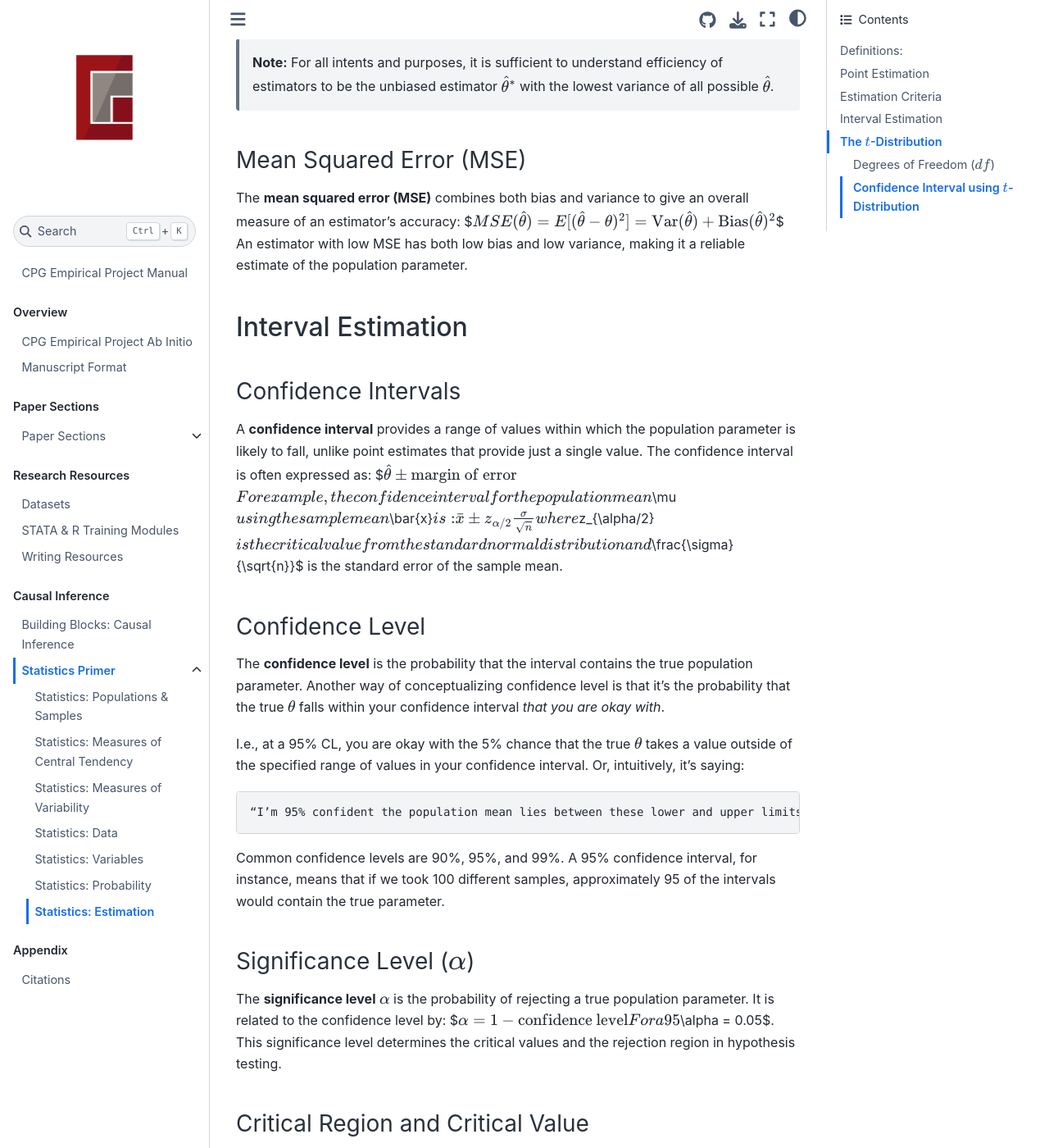
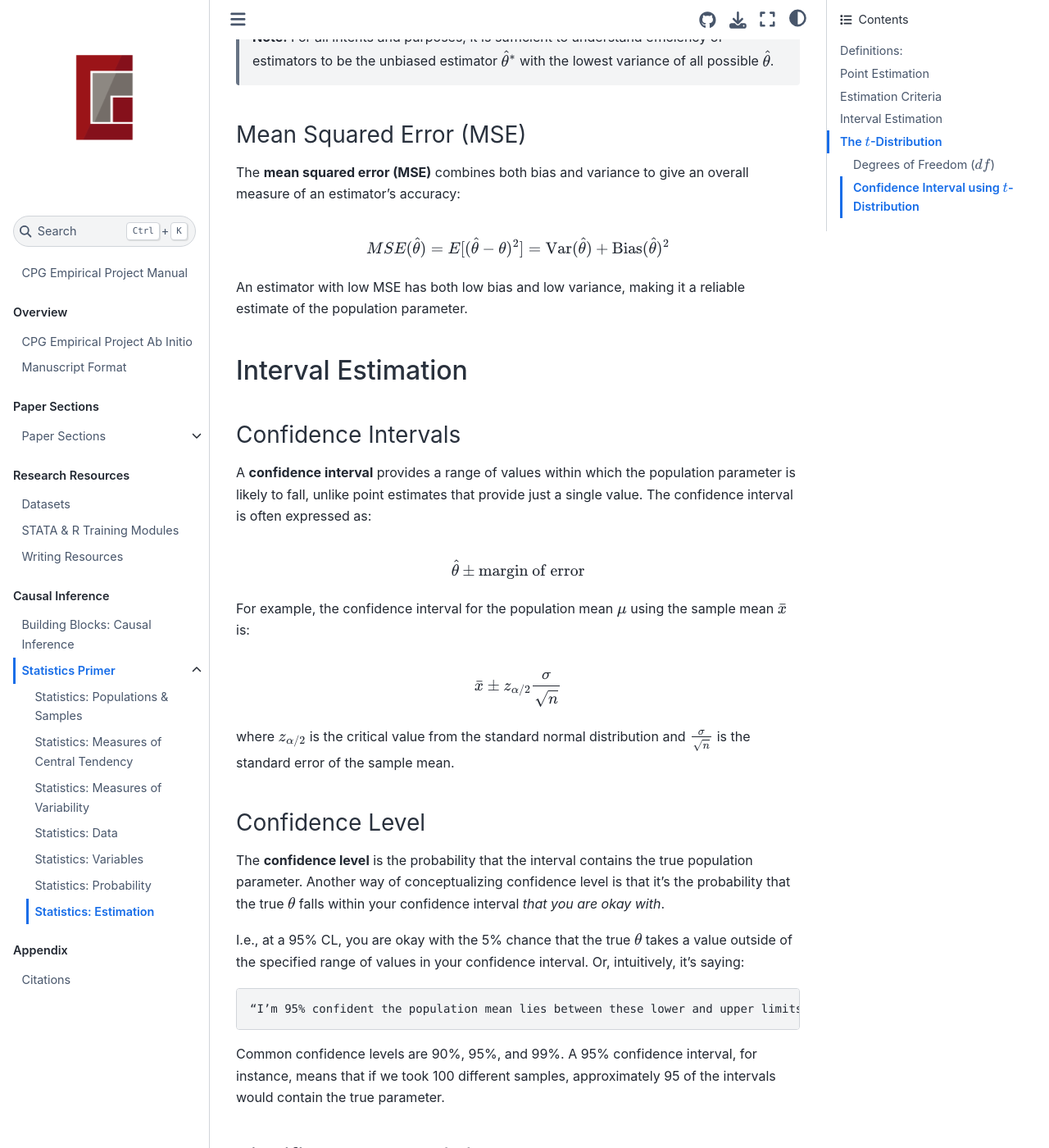
Before and after one commit to cornellpolicygroup/empirical-manual, a Jupyter Book: the page built from content/08-01-07-Estimation.md, in a window 1280 px wide and 1400 px high, scrolled down 6268 px. Shown: the whole window at 82% size. Built offline with Jupyter Book 1.0.4 settings and Sphinx 7.4.7 and the Sphinx Book theme 1.1.4, drawn with Linux system fonts in a browser that asks for light colours; some of the changed text lies outside the part shown.

Commit message:
Fix formatting errors

```diff
--- a/content/08-01-07-Estimation.md
+++ b/content/08-01-07-Estimation.md
@@ -136,7 +136,7 @@ $$
 
 This shows that $\bar{X}$ is an efficient estimator.
 
-> ### Proof that the Sample Mean Achieves the CRLB
+> **Proof that the Sample Mean Achieves the CRLB**
 >
 > Assume we have a sample $X_1, X_2, \ldots, X_n$ drawn from a normal distribution $\mathcal{N}(\mu, \sigma^2)$, where $\mu$ is the unknown parameter we want to estimate, and $\sigma^2$ is known.
 >
@@ -209,9 +209,11 @@ L(\mu) = \prod_{i=1}^{n} \frac{1}{\sqrt{2\pi\sigma^2}} \exp\left(-\frac{(X_i - \
 ### Mean Squared Error (MSE)
 
 The **mean squared error (MSE)** combines both bias and variance to give an overall measure of an estimator's accuracy:
+
 $$
 MSE(\hat{\theta}) = E[(\hat{\theta} - \theta)^2] = \text{Var}(\hat{\theta}) + \text{Bias}(\hat{\theta})^2
 $$
+
 An estimator with low MSE has both low bias and low variance, making it a reliable estimate of the population parameter.
 
 ## Interval Estimation
@@ -219,13 +221,17 @@ An estimator with low MSE has both low bias and low variance, making it a reliab
 ### Confidence Intervals
 
 A **confidence interval** provides a range of values within which the population parameter is likely to fall, unlike point estimates that provide just a single value. The confidence interval is often expressed as:
+
 $$
 \hat{\theta} \pm \text{margin of error}
 $$
+
 For example, the confidence interval for the population mean $\mu$ using the sample mean $\bar{x}$ is:
+
 $$
 \bar{x} \pm z_{\alpha/2} \frac{\sigma}{\sqrt{n}}
 $$
+
 where $z_{\alpha/2}$ is the critical value from the standard normal distribution and $\frac{\sigma}{\sqrt{n}}$ is the standard error of the sample mean.
 
 ### Confidence Level
@@ -242,9 +248,11 @@ Common confidence levels are 90%, 95%, and 99%. A 95% confidence interval, for i
 ### Significance Level ($\alpha$)
 
 The **significance level** $\alpha$ is the probability of rejecting a true population parameter. It is related to the confidence level by:
+
 $$
 \alpha = 1 - \text{confidence level}
 $$
+
 For a 95% confidence level, $\alpha = 0.05$. This significance level determines the critical values and the rejection region in hypothesis testing.
 
 ### Critical Region and Critical Value
@@ -254,6 +262,7 @@ The **critical region** is the set of values that lead us to reject the null hyp
 ### Factors Determining the Width of the Confidence Interval
 
 Several factors influence the width of the confidence interval:
+
 - **Level of Confidence**: A higher confidence level results in a wider interval.
 - **Variability**: Greater variability in the data (larger $\sigma$) results in a wider interval.
 - **Sample Size**: Larger sample sizes result in narrower confidence intervals, as the standard error decreases with increased sample size.
@@ -284,7 +293,9 @@ $$
 ### Confidence Interval using $t$-Distribution
 
 When the population standard deviation $\sigma$ is unknown, the confidence interval for the population mean $\mu$ is calculated using the $t$-distribution:
+
 $$
 \bar{x} \pm t_{\alpha/2, n-1} \frac{s}{\sqrt{n}}
 $$
+
 where $t_{\alpha/2, n-1}$ is the critical value from the $t$-distribution, $s$ is the sample standard deviation, and $n$ is the sample size.
```
Also changed, not shown: content/08-01-06-Probability.md (+14 -0 lines).
